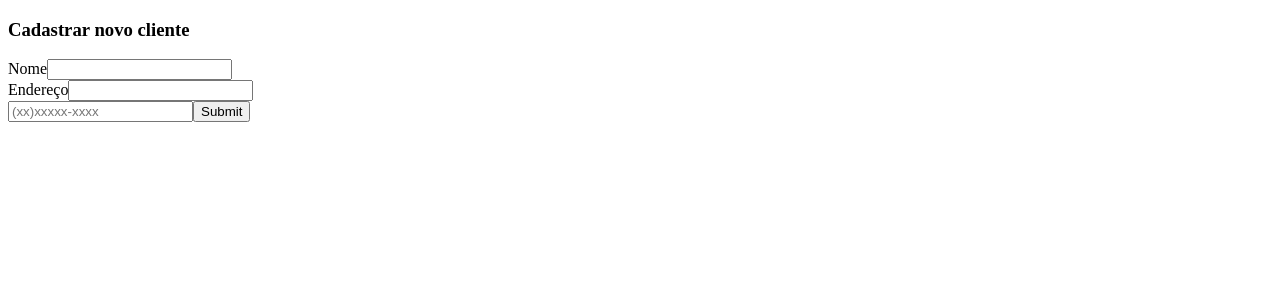
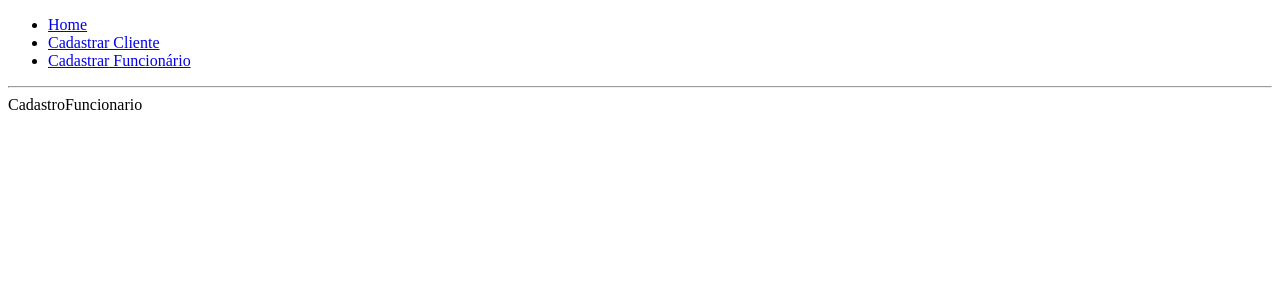
Before and after one commit to Cygni94/Salao-de-Festas, a React (Create React App) app: page /funcionarios/cadastro in a window 1280 px wide. Shown: the top 300 px of the page. Built offline with nearby package versions, Linux system fonts and the light colour scheme.

Commit message:
react router funcionando!

```diff
--- a/src/App.js
+++ b/src/App.js
@@ -1,9 +1,14 @@
 import React from "react";
 import { Component } from "react";
+import Header from "./components/header";
 
 export default class App extends Component {
     render() {
-        return <div>{this.props.children}</div>;
+        return (
+            <div>
+                <Header />
+            </div>
+        );
     }
 }
 
--- a/src/components/header.js
+++ b/src/components/header.js
@@ -1,22 +1,45 @@
 import React from "react";
 // react-router-dom replaces react-router in package.json dependencies.
 // react-router 4.0.0 is a dependency of react-router-dom
-import { BrowserRouter as Router, Route, Switch } from "react-router-dom";
+import { BrowserRouter as Router, Route, Switch, Link } from "react-router-dom";
 import App from "../App";
 import CadastroClientes from "../containers/CadastroClientes";
+import CadastroFuncionario from "../containers/CadastroFuncionario";
+import Home from "../containers/Home";
 
-const header = () => {
+const Header = () => {
     return (
         <Router>
-            <App>
+            <div>
+                <ul>
+                    <li>
+                        <Link to="/">Home</Link>
+                    </li>
+                    <li>
+                        <Link to="/clientes/cadastro">Cadastrar Cliente</Link>
+                    </li>
+                    <li>
+                        <Link to="/funcionarios/cadastro">
+                            Cadastrar Funcionário
+                        </Link>
+                    </li>
+                </ul>
+
+                <hr />
                 <Switch>
+                    <Route exact path="/" component={Home} />
                     <Route
                         exact
                         path="/clientes/cadastro"
                         component={CadastroClientes}
                     />
+                    <Route
+                        exact
+                        path="/funcionarios/cadastro"
+                        component={CadastroFuncionario}
+                    />
                 </Switch>
-            </App>
+            </div>
         </Router>
     );
     // <header>
@@ -69,4 +92,4 @@ const header = () => {
     // </header>
 };
 
-export default header;
+export default Header;
--- /dev/null
+++ b/src/containers/CadastroFuncionario.js
@@ -0,0 +1,9 @@
+import React, { Component } from "react";
+
+class CadastroFuncionario extends Component {
+    render() {
+        return <div>CadastroFuncionario</div>;
+    }
+}
+
+export default CadastroFuncionario;
--- /dev/null
+++ b/src/containers/Home.js
@@ -0,0 +1,9 @@
+import React, { Component } from "react";
+
+class Home extends Component {
+    render() {
+        return <div>Welcome!</div>;
+    }
+}
+
+export default Home;
--- a/src/index.js
+++ b/src/index.js
@@ -9,21 +9,15 @@ import reducers from "./reducers";
 // import routes from './routes';
 
 import promise from "redux-promise";
-//os componentes são importados no index.js, não no App.js
 import "bootstrap";
+import App from "./App";
 //import "bootstrap/dist/css/bootstrap.min.css";
-
-import CadastroClientes from "./containers/CadastroClientes";
-import Header from "./components/header";
 
 const createStoreWithMiddleware = applyMiddleware(promise)(createStore);
 
 ReactDOM.render(
     <Provider store={createStoreWithMiddleware(reducers)}>
-        <div>
-            <Header />
-            <CadastroClientes />
-        </div>
+        <App />
     </Provider>,
     document.querySelector("#root")
 );
```
Also changed, not shown: 1 other file (tests, documents, lock files or other folders).
